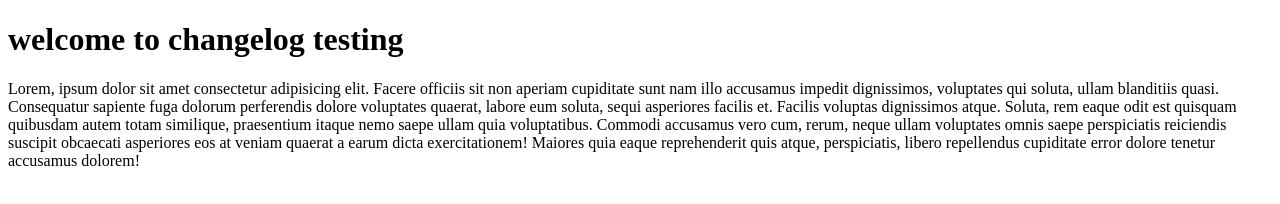
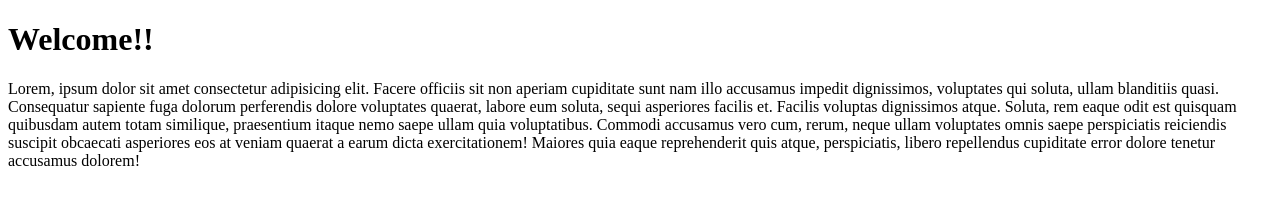
Before and after one commit to trigosop/test-changelog-commitlint, a website: page index.html in a window 1280 px wide. Drawn offline with Linux system fonts and the light colour scheme.

Commit message:
fix: replace title

```diff
--- a/index.html
+++ b/index.html
@@ -9,7 +9,7 @@
 </head>
 
 <body>
-    <h1>welcome to changelog testing</h1>
+    <h1>Welcome!!</h1>
     <p>Lorem, ipsum dolor sit amet consectetur adipisicing elit. Facere officiis sit non aperiam cupiditate sunt nam illo accusamus impedit dignissimos, voluptates qui soluta, ullam blanditiis quasi. Consequatur sapiente fuga dolorum perferendis dolore voluptates quaerat, labore eum soluta, sequi asperiores facilis et. Facilis voluptas dignissimos atque. Soluta, rem eaque odit est quisquam quibusdam autem totam similique, praesentium itaque nemo saepe ullam quia voluptatibus. Commodi accusamus vero cum, rerum, neque ullam voluptates omnis saepe perspiciatis reiciendis suscipit obcaecati asperiores eos at veniam quaerat a earum dicta exercitationem! Maiores quia eaque reprehenderit quis atque, perspiciatis, libero repellendus cupiditate error dolore tenetur accusamus dolorem!</p>
 
     <script src="js/app.js"></script>
```
